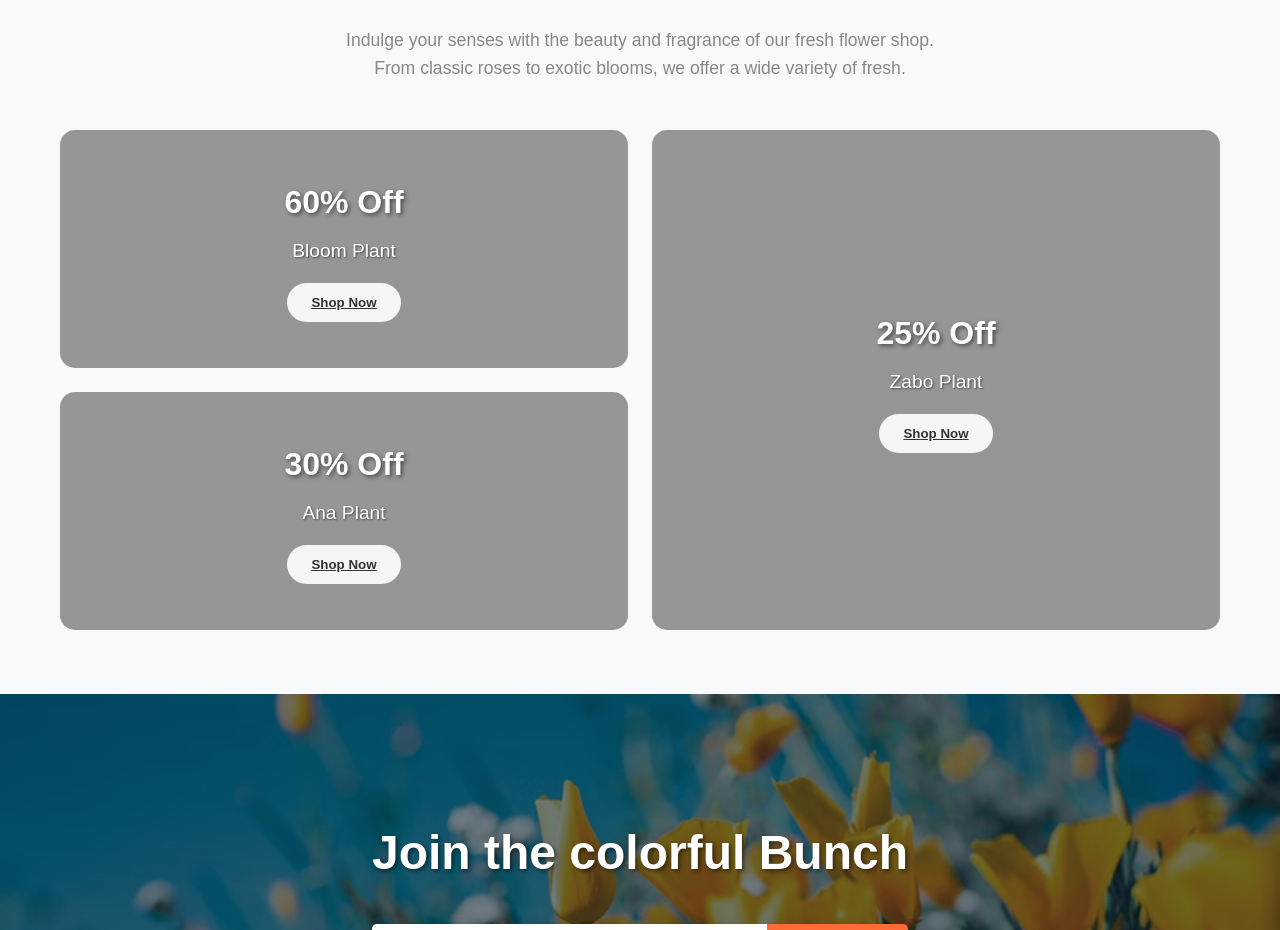
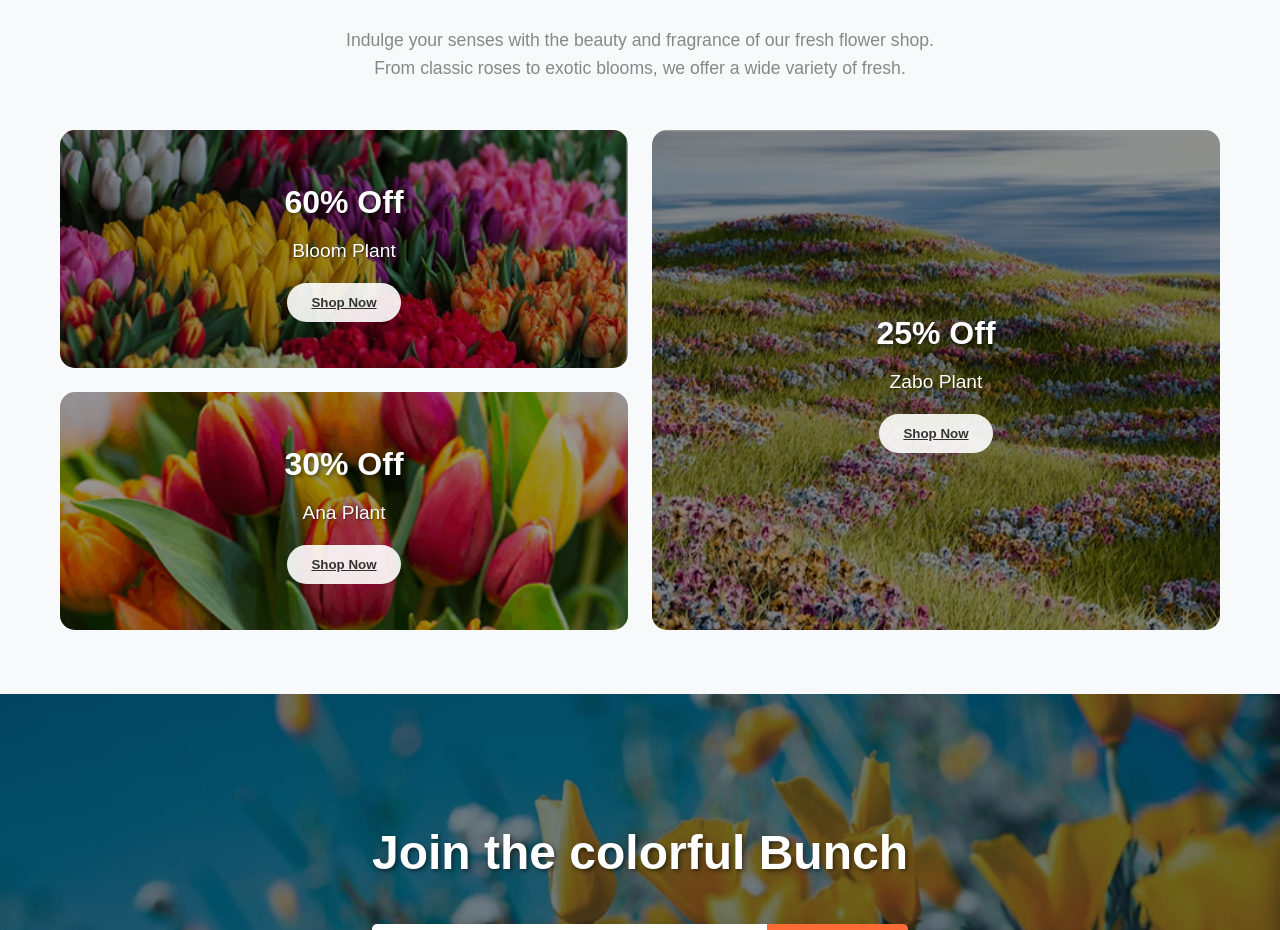
Before and after one commit to kausiq/Assignment2, a plain HTML site: page index.html in a window 1280 px wide. Shown: the part 2667-3597 px from the top of the page. Drawn offline with Linux system fonts and the light colour scheme; files whose address does not match are found by name.

Commit message:
Update images

```diff
--- a/styles/deals.css
+++ b/styles/deals.css
@@ -81,15 +81,15 @@
 }
 
 .deal-card.bloom {
-  background-image: url("image/deal-bloom.png");
+  background-image: url("../image/deal-bloom.png");
 }
 
 .deal-card.ana {
-  background-image: url("image/deal-ana.png");
+  background-image: url("../image/deal-ana.png");
 }
 
 .deal-card.zabo {
-  background-image: url("image/deal-zabo.png");
+  background-image: url("../image/deal-zabo.png");
 }
 
 .deal-percentage {
```
